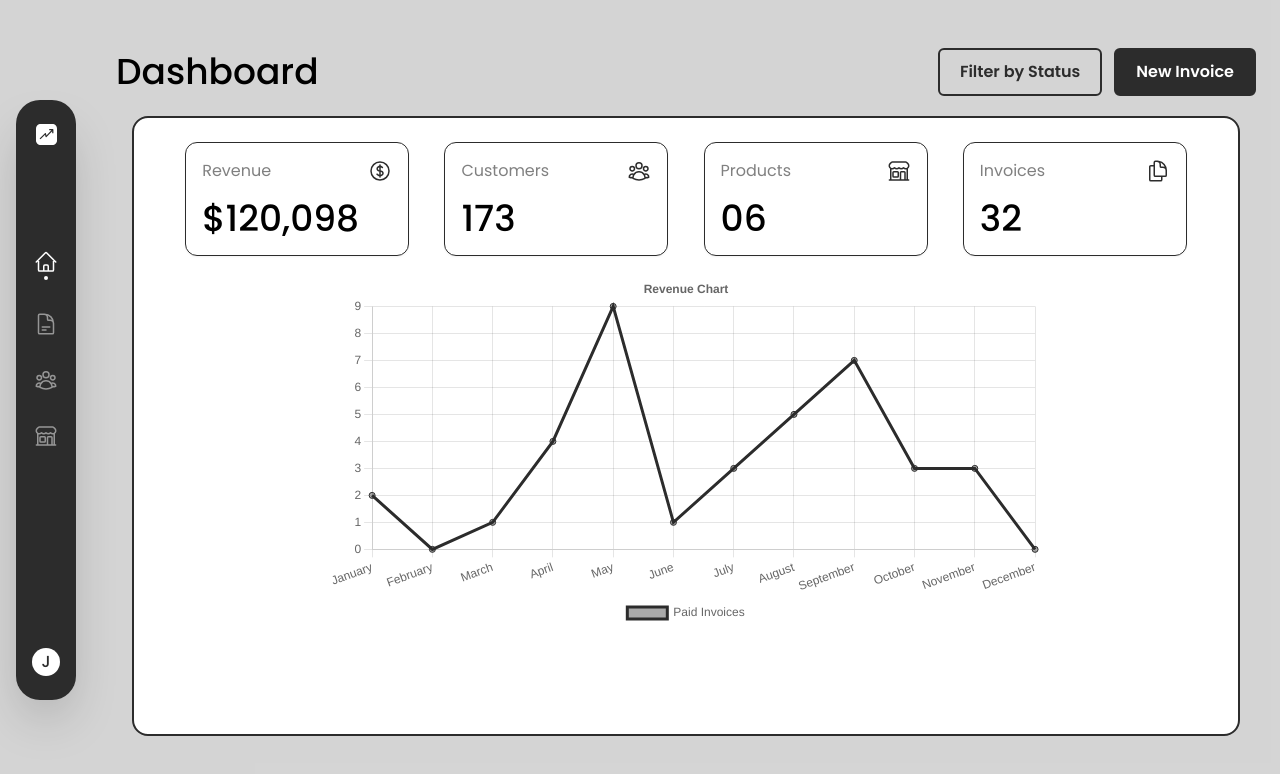
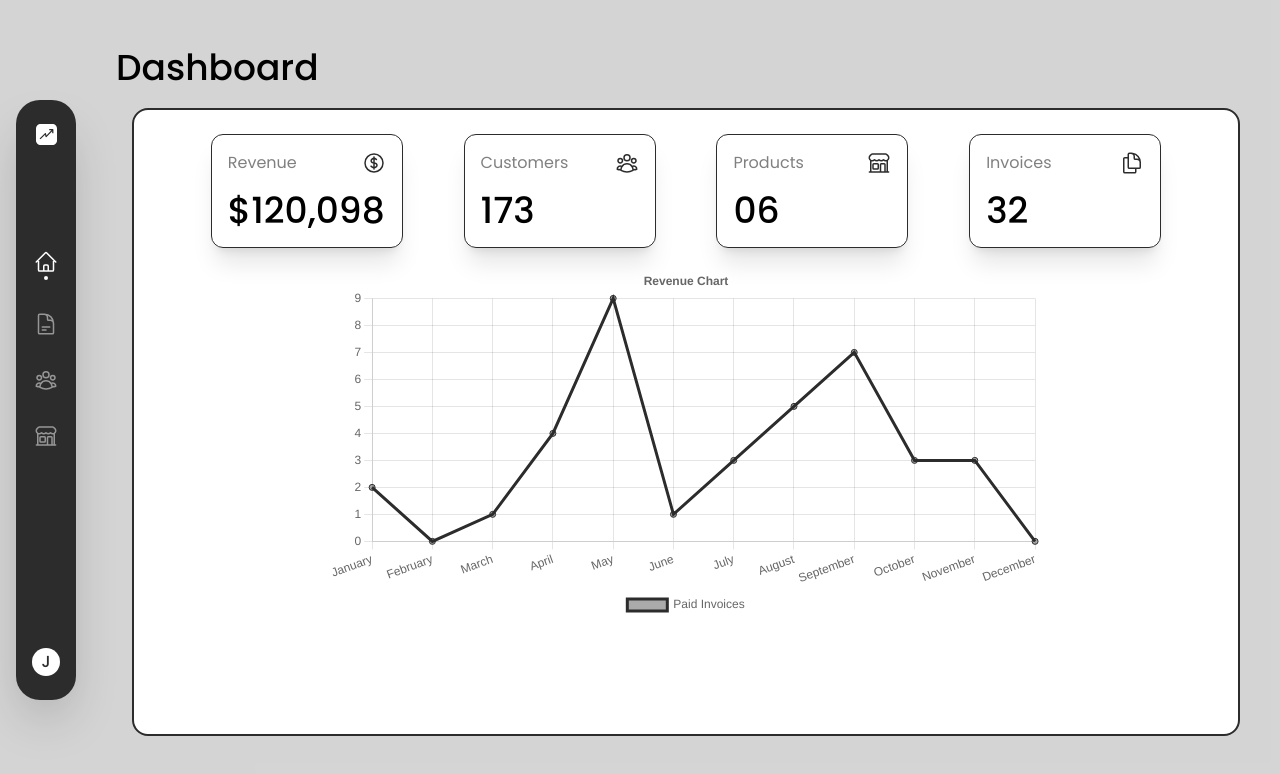
Before and after one commit to n53337/minvoicer, a React (Vite) app: page /dashboard in a window 1280 px wide. Shown: the top 774 px of the page. Built offline with nearby package versions, Linux system fonts and the light colour scheme.

Commit message:
Dashboard UI

```diff
--- a/src/components/Dashboard/Card.jsx
+++ b/src/components/Dashboard/Card.jsx
@@ -1,6 +1,6 @@
 const Card = ({ label, icon, value }) => {
   return (
-    <div className="w-36 md:w-56 px-3 py-2 md:px-4 md:py-4 border border-brown rounded-xl f-col gap-2 md:gap-4 shadow-sm">
+    <div className="w-36 md:w-48 px-3 py-2 md:px-4 md:py-4 border border-brown rounded-xl f-col gap-2 md:gap-4 shadow-xl">
       <aside className="f-between">
         <p className="text-brown-500">{label}</p>
         {icon}
--- a/src/pages/dashboard/Dashboard.jsx
+++ b/src/pages/dashboard/Dashboard.jsx
@@ -11,7 +11,7 @@ import {
 const Dashboard = () => {
   return (
     <main className="min-w-full h-screen">
-      <AppSkeleton title="Dashboard" utils>
+      <AppSkeleton title="Dashboard">
         <div className="w-full h-full f-col py-6 gap-8 md:gap-4 ">
           <div className="f-evenly gap-y-4 flex-wrap">
             <Card
```
